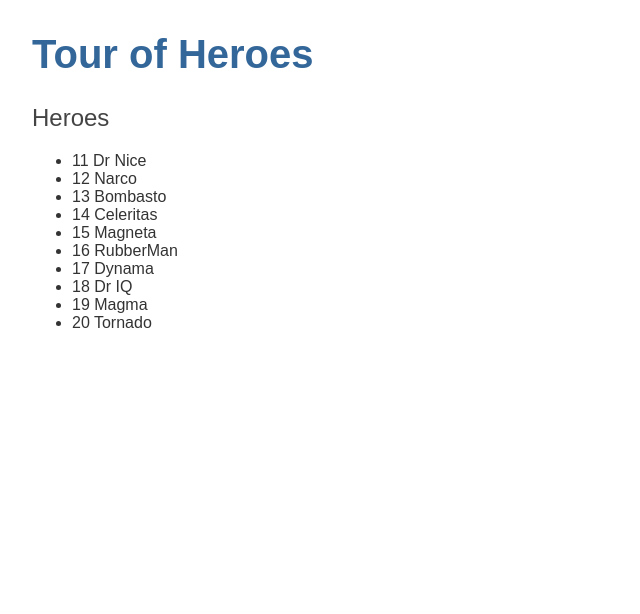
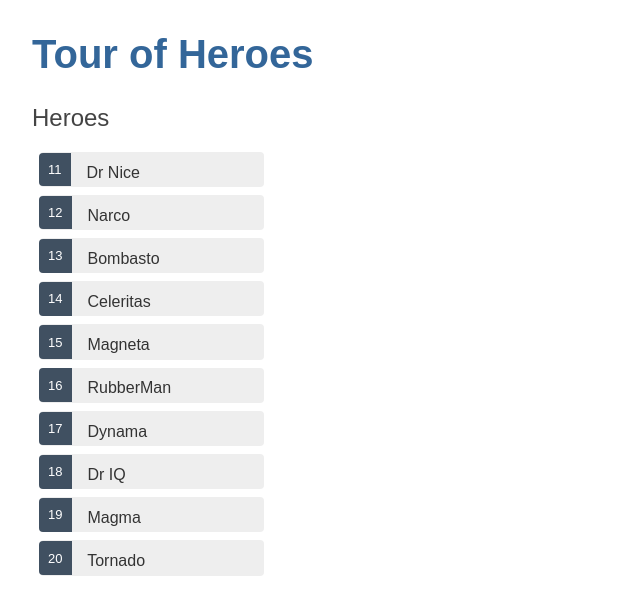
Before and after one commit to elvishribeiro/Angular-Tour-of-Heroes, an Angular app: page / in a window 1280 px wide. Shown: the top 614 px of the page, without its empty margins (0-640 px from the left). Built offline with nearby package versions, Linux system fonts and the light colour scheme.

Commit message:
Css da lista e hero details

```diff
--- a/src/app/heroes/heroes.component.css
+++ b/src/app/heroes/heroes.component.css
@@ -0,0 +1,52 @@
+/* HeroesComponent's private CSS styles */
+.heroes {
+    margin: 0 0 2em 0;
+    list-style-type: none;
+    padding: 0;
+    width: 15em;
+  }
+  .heroes li {
+    cursor: pointer;
+    position: relative;
+    left: 0;
+    background-color: #EEE;
+    margin: .5em;
+    padding: .3em 0;
+    height: 1.6em;
+    border-radius: 4px;
+  }
+  .heroes li:hover {
+    color: #2c3a41;
+    background-color: #e6e6e6;
+    left: .1em;
+  }
+  .heroes li.selected {
+    background-color: black;
+    color: white;
+  }
+  .heroes li.selected:hover {
+    background-color: #505050;
+    color: white;
+  }
+  .heroes li.selected:active {
+    background-color: black;
+    color: white;
+  }
+  .heroes .badge {
+    display: inline-block;
+    font-size: small;
+    color: white;
+    padding: 0.8em 0.7em 0 0.7em;
+    background-color:#405061;
+    line-height: 1em;
+    position: relative;
+    left: -1px;
+    top: -4px;
+    height: 1.8em;
+    margin-right: .8em;
+    border-radius: 4px 0 0 4px;
+  }
+
+  input {
+    padding: .5rem;
+  }
--- a/src/app/heroes/heroes.component.html
+++ b/src/app/heroes/heroes.component.html
@@ -1,7 +1,15 @@
 <h2>Heroes</h2>
 <ul class="heroes">
-    <li *ngFor="let hero of heroes">
+    <li *ngFor="let hero of heroes" (click)="onSelect(hero)" [class.selected]="hero === selectedHero">
         <span class="badge">{{hero.id}}</span> {{hero.name}}
     </li>
+</ul>
 
-</ul>
+<div *ngIf="selectedHero">
+    <h2>{{selectedHero.name | uppercase}} Details</h2>
+    <div><span>id: </span> {{selectedHero.id}}</div>
+    <div>
+        <label for="hero-name">Hero name: </label>
+        <input id="hero-name" [(ngModel)]="selectedHero.name" placeholder="name"> ;
+    </div>
+</div>
--- a/src/app/heroes/heroes.component.ts
+++ b/src/app/heroes/heroes.component.ts
@@ -11,9 +11,16 @@
 export class HeroesComponent implements OnInit {
 
   heroes = HEROES;
+
+  selectedHero?: Hero
   constructor() { }
 
   ngOnInit(): void {
   }
 
+  onSelect(hero: Hero): void{
+    this.selectedHero = hero;
+  }
+
+
 }
```
